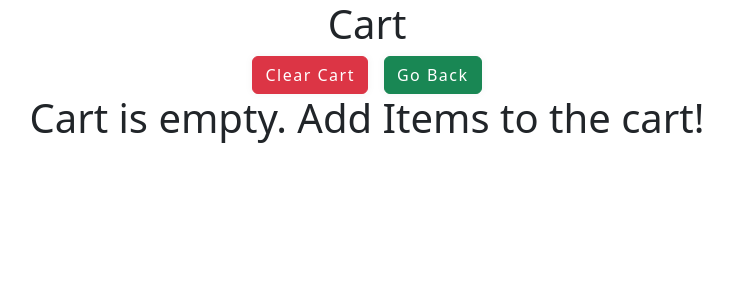
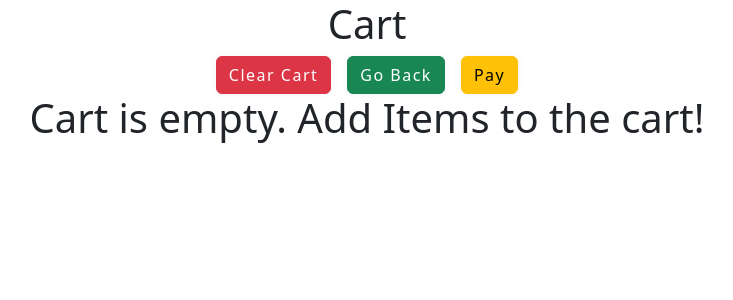
Before and after one commit to Mendpara-Vaibhav/Frontend-Node-Auth-Mongodb, a React (Create React App) app: page /cart in a window 1280 px wide. Shown: the top 300 px of the page, without its empty margins (273-1006 px from the left). Built offline with nearby package versions, Linux system fonts and the light colour scheme.

Commit message:
order api is done

```diff
--- a/src/components/Cart.jsx
+++ b/src/components/Cart.jsx
@@ -2,6 +2,8 @@ import { useDispatch, useSelector } from "react-redux";
 import { clearCart, decrementQty, incrementQty } from "./cartSlice";
 import { Button, Container, Row, Col, Card } from "react-bootstrap";
 import { useNavigate } from "react-router-dom";
+import { userOrder } from "./UserApi";
+import { toast } from "react-toastify";
 
 const Cart = () => {
   const cartItems = useSelector((store) => store.cart.items);
@@ -18,6 +20,35 @@ const Cart = () => {
     navigate(-1);
   };
 
+  const handlePay = async () => {
+    try {
+      if (cartItems.length === 0) {
+        toast.error("Cart is empty");
+        return;
+      }
+
+      const products = cartItems.map((item) => ({
+        productId: item.id,
+        qty: item.qty,
+        totalPrice: item.qty * item.price,
+      }));
+
+      const totalAmount = products.reduce(
+        (sum, item) => sum + item.totalPrice,
+        0
+      );
+
+      const response = await userOrder({ products, totalAmount });
+      console.log("Order API response:", response.data);
+      toast.success("Order placed successfully!");
+
+      dispatch(clearCart());
+    } catch (err) {
+      console.error("Error placing order:", err);
+      toast.error("Failed to place order");
+    }
+  };
+
   return (
     <>
       <div className="text-center">
@@ -25,8 +56,11 @@ const Cart = () => {
         <Button className="me-3" variant="danger" onClick={handleClearCart}>
           Clear Cart
         </Button>
-        <Button variant="success" onClick={handleGoBack}>
+        <Button className="me-3" variant="success" onClick={handleGoBack}>
           Go Back
+        </Button>
+        <Button variant="warning" onClick={handlePay}>
+          Pay
         </Button>
       </div>
 
--- a/src/components/UserApi.jsx
+++ b/src/components/UserApi.jsx
@@ -55,3 +55,7 @@ export const userRegister = (user) => {
 export const userLogin = (info) => {
   return api.post("/auth/signin", info);
 };
+
+export const userOrder = ({ products, totalAmount }) => {
+  return api.post("/order", { products, totalAmount });
+};
```
